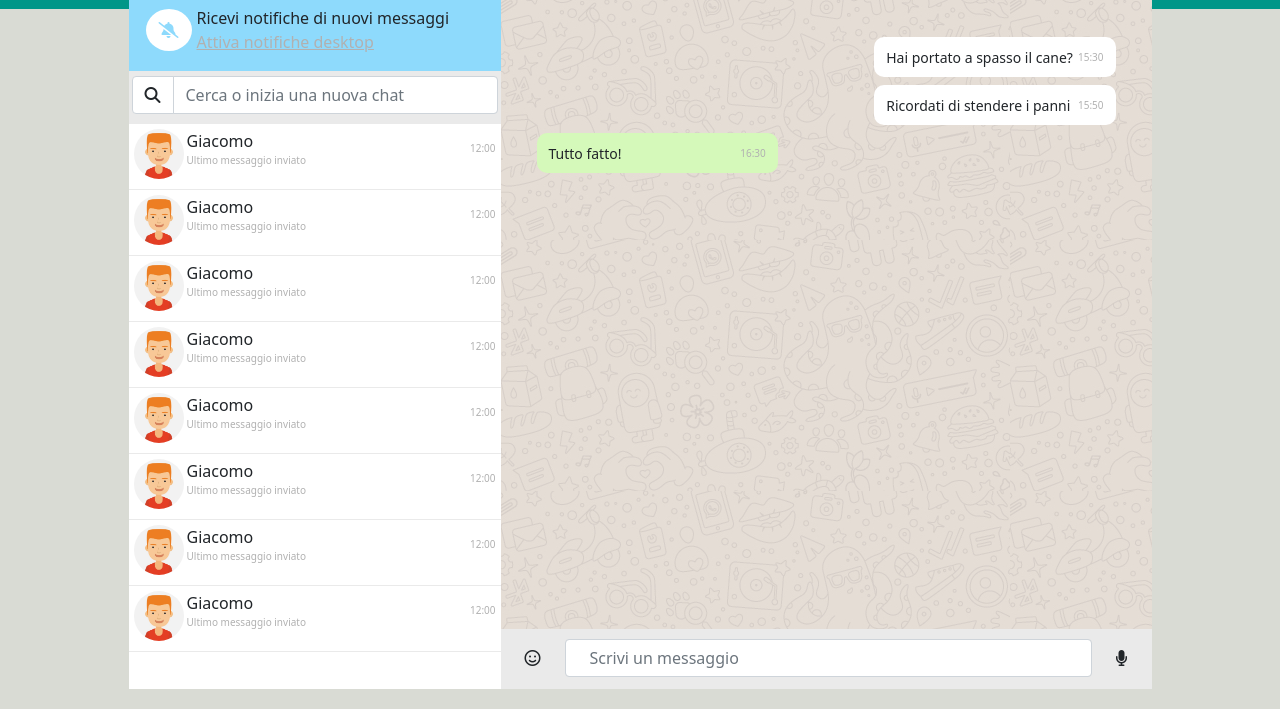
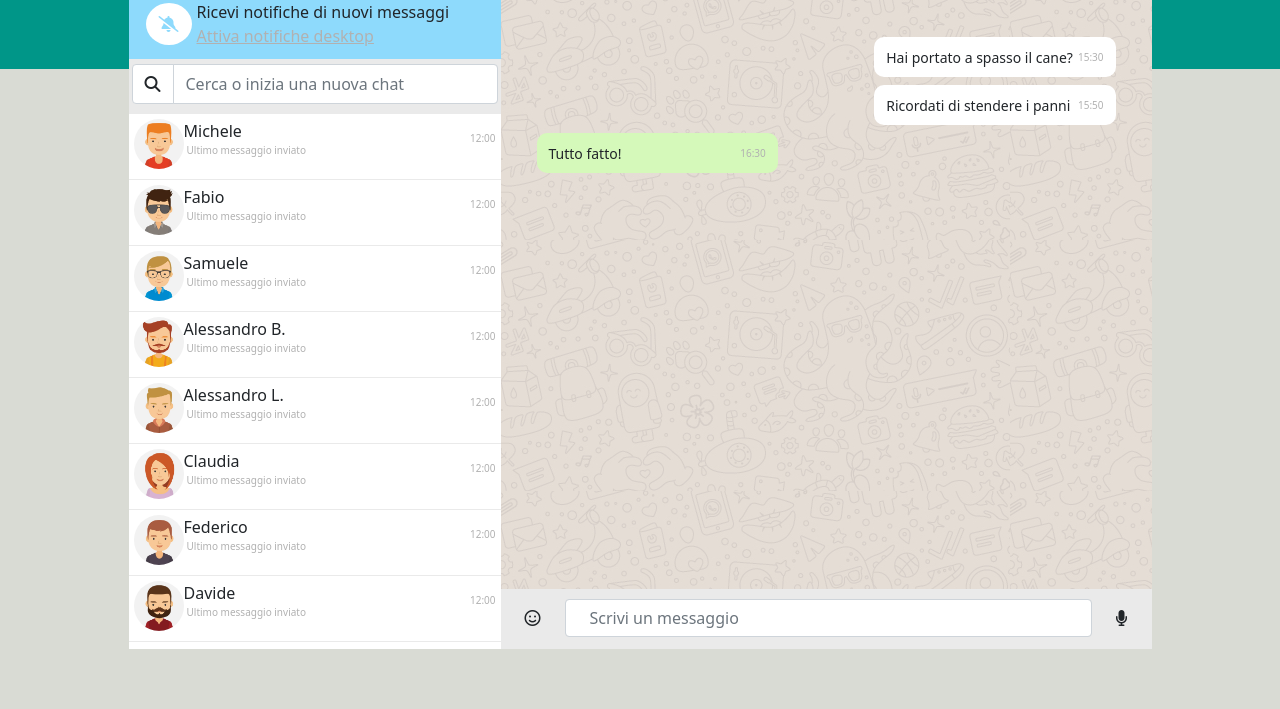
Before and after one commit to GiacomoGiannoni/-vue-boolzapp, a plain HTML site: page Milestone 1/index.html in a window 1280 px wide. Shown: the part 91-800 px from the top of the page. Drawn offline with nearby package versions, Linux system fonts and the light colour scheme.

Commit message:
Milestone 1

```diff
--- a/Milestone 1/css/style.css
+++ b/Milestone 1/css/style.css
@@ -7,25 +7,17 @@
 #wrapper {
     width: 100vw;
     height: 100vh;
-    background-color: #D9DBD4;
-    overflow: hidden;
-}
-
-.line_top {
-    width: 100vw;
-    height: 100px;
-    background-color: #009688;
-    position: fixed;
-    top: 0;
-    z-index: 10;
+    background: rgb(217,219,212);
+    background: linear-gradient(0deg, rgba(217,219,212,1) 0%, rgba(217,219,212,1) 80%, rgba(0,150,136,1) 80%, rgba(0,150,136,1) 100%);    overflow: hidden;
 }
 
 .container {
-    height: calc(100vh - 40px);
+    width: 90vw;
+    height: 90vh;
+    margin: auto;
+    margin-top: 20px;
     display: flex;
     justify-content: center;
-    margin-top: 20px;
-    z-index: 999;
 }
 
 #main_nav {
@@ -81,6 +73,7 @@ main {
 }
 
 .alert {
+    height: 70px;
     border-radius: 0;
     background-color: #8EDAFC;
     margin-bottom: 0;
@@ -105,6 +98,7 @@ main {
 
 .Main_search {
     width: auto;
+    height: 40px;
     margin-top: 5px;
     margin-left: 3px;
     margin-right: 3px;
@@ -113,6 +107,7 @@ main {
 
 #CHAT {
     overflow-y: scroll;
+    height: calc(100% - 40px - 70px - 60px);
 }
 
 .Main_chat {
@@ -146,9 +141,10 @@ main {
 
 /*content main*/
 #content main {
-    width: 100%;
     height: calc(100% - 120px);
     background-image: url("../img/mine.jpg");
+    overflow-y: scroll;
+    overflow-x: hidden;
 }
 
 .sent, .received {
--- a/Milestone 1/index.html
+++ b/Milestone 1/index.html
@@ -12,8 +12,7 @@
     </head>
     <body>
         <div id="wrapper">
-            <div class="line_top"></div>
-            <div class="container">
+            <div id="app" class="container">
                 <aside id="main_nav" class="col-sm-4 col-md-4 col-lg-4">
                     <header id="MY_header">
                         <div class="MY_container">
@@ -41,11 +40,11 @@
                         </div>
                         <!--chat-->
                         <div id="CHAT">
-                            <div class="Main_chat">
+                            <div v-for="contact in contacts" class="Main_chat">
                                 <div class="Main_avatar">
-                                    <img class="size_img" src="img/avatar_1.jpg" alt="avatar_1">
+                                    <img class="size_img" :src="'img/avatar' + contact.avatar + '.jpg'" :alt="contact.name">
                                     <div>
-                                        <p class="name">Giacomo</p>
+                                        {{contact.name}}
                                         <p class="last_message">Ultimo messaggio inviato</p>
                                     </div>
                                 </div>
@@ -54,96 +53,7 @@
                                 </div>
                             </div>
 
-                            <div class="Main_chat">
-                                <div class="Main_avatar">
-                                    <img class="size_img" src="img/avatar_1.jpg" alt="avatar_1">
-                                    <div>
-                                        <p class="name">Giacomo</p>
-                                        <p class="last_message">Ultimo messaggio inviato</p>
-                                    </div>
-                                </div>
-                                <div class="info">
-                                    <p class="ora">12:00</p>
-                                </div>
-                            </div>
 
-                            <div class="Main_chat">
-                                <div class="Main_avatar">
-                                    <img class="size_img" src="img/avatar_1.jpg" alt="avatar_1">
-                                    <div>
-                                        <p class="name">Giacomo</p>
-                                        <p class="last_message">Ultimo messaggio inviato</p>
-                                    </div>
-                                </div>
-                                <div class="info">
-                                    <p class="ora">12:00</p>
-                                </div>
-                            </div>
-
-                            <div class="Main_chat">
-                                <div class="Main_avatar">
-                                    <img class="size_img" src="img/avatar_1.jpg" alt="avatar_1">
-                                    <div>
-                                        <p class="name">Giacomo</p>
-                                        <p class="last_message">Ultimo messaggio inviato</p>
-                                    </div>
-                                </div>
-                                <div class="info">
-                                    <p class="ora">12:00</p>
-                                </div>
-                            </div>
-
-                            <div class="Main_chat">
-                                <div class="Main_avatar">
-                                    <img class="size_img" src="img/avatar_1.jpg" alt="avatar_1">
-                                    <div>
-                                        <p class="name">Giacomo</p>
-                                        <p class="last_message">Ultimo messaggio inviato</p>
-                                    </div>
-                                </div>
-                                <div class="info">
-                                    <p class="ora">12:00</p>
-                                </div>
-                            </div>
-
-                            <div class="Main_chat">
-                                <div class="Main_avatar">
-                                    <img class="size_img" src="img/avatar_1.jpg" alt="avatar_1">
-                                    <div>
-                                        <p class="name">Giacomo</p>
-                                        <p class="last_message">Ultimo messaggio inviato</p>
-                                    </div>
-                                </div>
-                                <div class="info">
-                                    <p class="ora">12:00</p>
-                                </div>
-                            </div>
-
-                            <div class="Main_chat">
-                                <div class="Main_avatar">
-                                    <img class="size_img" src="img/avatar_1.jpg" alt="avatar_1">
-                                    <div>
-                                        <p class="name">Giacomo</p>
-                                        <p class="last_message">Ultimo messaggio inviato</p>
-                                    </div>
-                                </div>
-                                <div class="info">
-                                    <p class="ora">12:00</p>
-                                </div>
-                            </div>
-
-                            <div class="Main_chat">
-                                <div class="Main_avatar">
-                                    <img class="size_img" src="img/avatar_1.jpg" alt="avatar_1">
-                                    <div>
-                                        <p class="name">Giacomo</p>
-                                        <p class="last_message">Ultimo messaggio inviato</p>
-                                    </div>
-                                </div>
-                                <div class="info">
-                                    <p class="ora">12:00</p>
-                                </div>
-                            </div>
                         </div>
                     </main>
                 </aside>
--- a/Milestone 1/js/main.js
+++ b/Milestone 1/js/main.js
@@ -0,0 +1,170 @@
+var app = new Vue(
+    {
+        el: '#app',
+        data: {
+            contacts: [
+                {
+                    name: 'Michele',
+                    avatar: '_1',
+                    visible: true,
+                    messages: [
+                        {
+                            date: '10/01/2020 15:30:55',
+                            message: 'Hai portato a spasso il cane?',
+                            status: 'sent'
+                        },
+                        {
+                            date: '10/01/2020 15:50:00',
+                            message: 'Ricordati di stendere i panni',
+                            status: 'sent'
+                        },
+                        {
+                            date: '10/01/2020 16:15:22',
+                            message: 'Tutto fatto!',
+                            status: 'received'
+                        }
+                    ],
+                },
+                {
+                    name: 'Fabio',
+                    avatar: '_2',
+                    visible: true,
+                    messages: [
+                        {
+                            date: '20/03/2020 16:30:00',
+                            message: 'Ciao come stai?',
+                            status: 'sent'
+                        },
+                        {
+                            date: '20/03/2020 16:30:55',
+                            message: 'Bene grazie! Stasera ci vediamo?',
+                            status: 'received'
+                        },
+                        {
+                            date: '20/03/2020 16:35:00',
+                            message: 'Mi piacerebbe ma devo andare a fare la spesa.',
+                            status: 'sent'
+                        }
+                    ],
+                },
+                {
+                    name: 'Samuele',
+                    avatar: '_3',
+                    visible: true,
+                    messages: [
+                        {
+                            date: '28/03/2020 10:10:40',
+                            message: 'La Marianna va in campagna',
+                            status: 'received'
+                        },
+                        {
+                            date: '28/03/2020 10:20:10',
+                            message: 'Sicuro di non aver sbagliato chat?',
+                            status: 'sent'
+                        },
+                        {
+                            date: '28/03/2020 16:15:22',
+                            message: 'Ah scusa!',
+                            status: 'received'
+                        }
+                    ],
+                },
+                {
+                    name: 'Alessandro B.',
+                    avatar: '_4',
+                    visible: true,
+                    messages: [
+                        {
+                            date: '10/01/2020 15:30:55',
+                            message: 'Lo sai che ha aperto una nuova pizzeria?',
+                            status: 'sent'
+                        },
+                        {
+                            date: '10/01/2020 15:50:00',
+                            message: 'Si, ma preferirei andare al cinema',
+                            status: 'received'
+                        }
+                    ],
+                },
+                {
+                    name: 'Alessandro L.',
+                    avatar: '_5',
+                    visible: true,
+                    messages: [
+                        {
+                            date: '10/01/2020 15:30:55',
+                            message: 'Ricordati di chiamare la nonna',
+                            status: 'sent'
+                        },
+                        {
+                            date: '10/01/2020 15:50:00',
+                            message: 'Va bene, stasera la sento',
+                            status: 'received'
+                        }
+                    ],
+                },
+                {
+                    name: 'Claudia',
+                    avatar: '_6',
+                    visible: true,
+                    messages: [
+                        {
+                            date: '10/01/2020 15:30:55',
+                            message: 'Ciao Claudia, hai novità?',
+                            status: 'sent'
+                        },
+                        {
+                            date: '10/01/2020 15:50:00',
+                            message: 'Non ancora',
+                            status: 'received'
+                        },
+                        {
+                            date: '10/01/2020 15:51:00',
+                            message: 'Nessuna nuova, buona nuova',
+                            status: 'sent'
+                        }
+                    ],
+                },
+                {
+                    name: 'Federico',
+                    avatar: '_7',
+                    visible: true,
+                    messages: [
+                        {
+                            date: '10/01/2020 15:30:55',
+                            message: 'Fai gli auguri a Martina che è il suo compleanno!',
+                            status: 'sent'
+                        },
+                        {
+                            date: '10/01/2020 15:50:00',
+                            message: 'Grazie per avermelo ricordato, le scrivo subito!',
+                            status: 'received'
+                        }
+                    ],
+                },
+                {
+                    name: 'Davide',
+                    avatar: '_8',
+                    visible: true,
+                    messages: [
+                        {
+                            date: '10/01/2020 15:30:55',
+                            message: 'Ciao, andiamo a mangiare la pizza stasera?',
+                            status: 'received'
+                        },
+                        {
+                            date: '10/01/2020 15:50:00',
+                            message: 'No, l\'ho già mangiata ieri, ordiniamo sushi!',
+                            status: 'sent'
+                        },
+                        {
+                            date: '10/01/2020 15:51:00',
+                            message: 'OK!!',
+                            status: 'received'
+                        }
+                    ],
+                }
+            ]
+        },
+    }
+)
```
